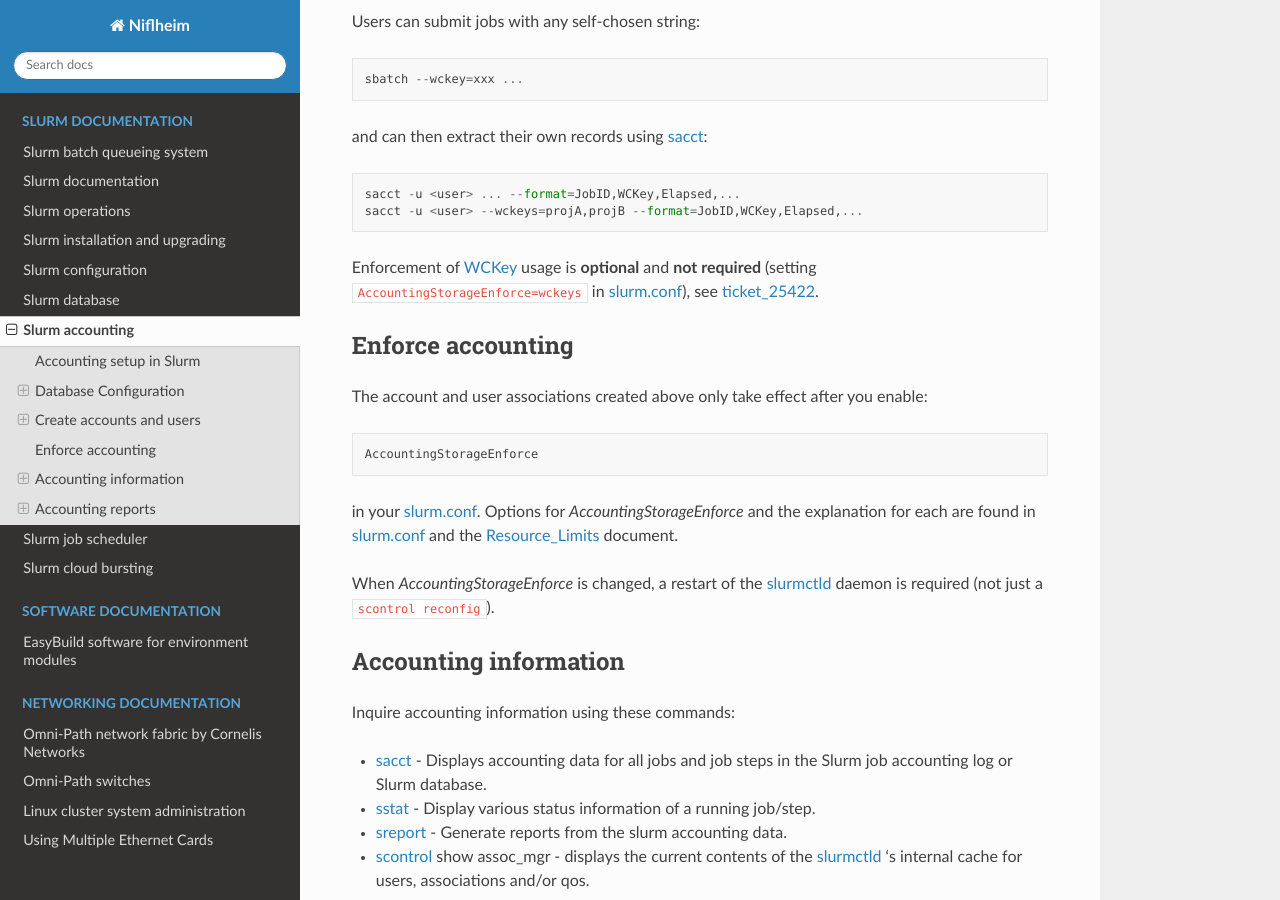
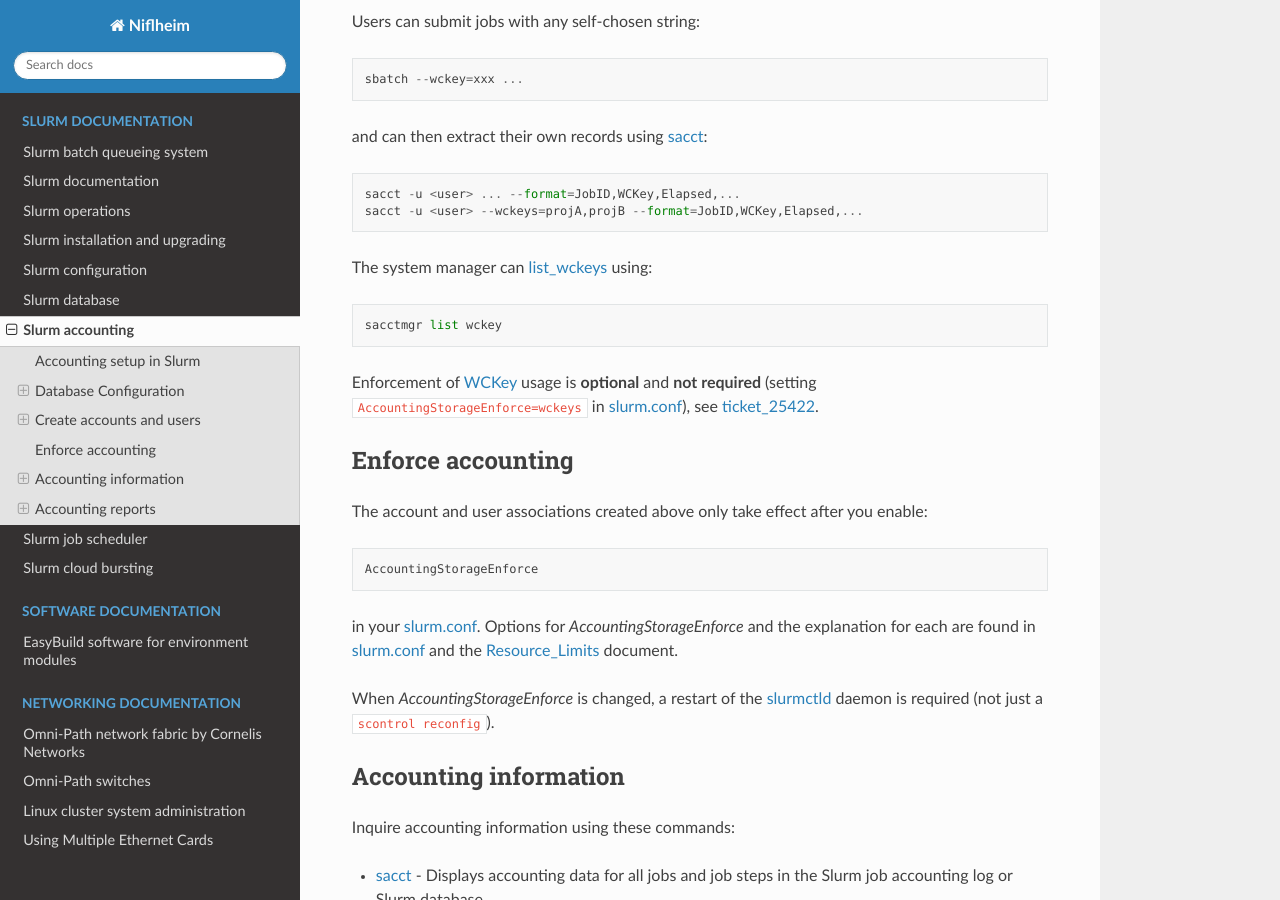
Before and after one commit to OleHolmNielsen/Niflheim_system, a Sphinx documentation site: the page built from docs/Slurm_accounting.rst, in a window 1280 px wide and 900 px high, scrolled down 9259 px. Built offline with Sphinx 7.4.7 and the Read the Docs theme 3.1.0, drawn with Linux system fonts in a browser that asks for light colours.

Commit message:
list_wckeys

```diff
--- a/docs/Slurm_accounting.rst
+++ b/docs/Slurm_accounting.rst
@@ -384,11 +384,16 @@ and can then extract their own records using sacct_::
   sacct -u <user> ... --format=JobID,WCKey,Elapsed,...
   sacct -u <user> --wckeys=projA,projB --format=JobID,WCKey,Elapsed,...
 
+The system manager can list_wckeys_ using::
+
+  sacctmgr list wckey
+
 Enforcement of WCKey_ usage is **optional** and **not required**
 (setting ``AccountingStorageEnforce=wckeys`` in slurm.conf_), see ticket_25422_.
 
 .. _WCKey: https://slurm.schedmd.com/wckey.html
 .. _ticket_25422: https://support.schedmd.com/show_bug.cgi?id=25422
+.. _list_wckeys: https://slurm.schedmd.com/sacctmgr.html#SECTION_LIST/SHOW-WCKey
 
 Enforce accounting
 ==================
```
